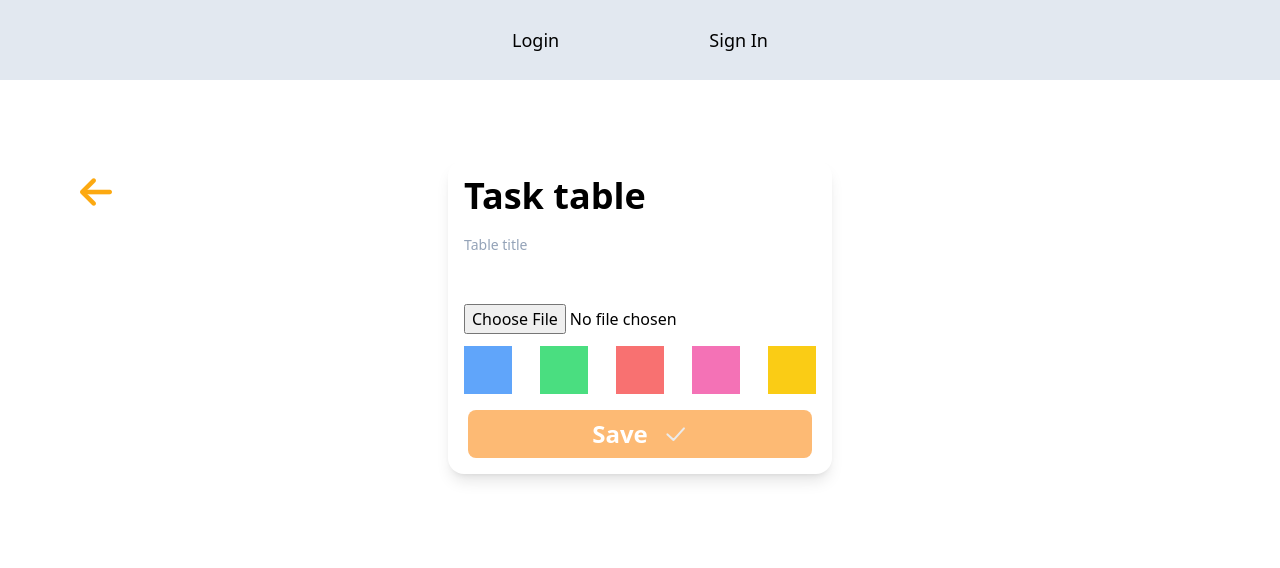
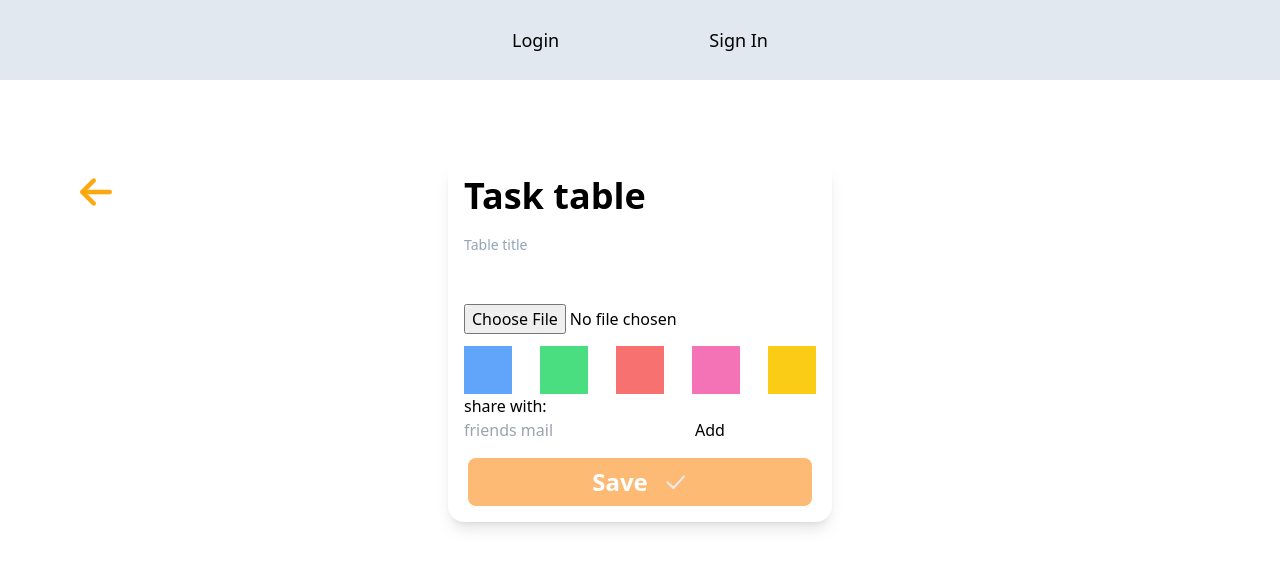
Before and after one commit to aguustin/pythonTasks, a Next.js app in the folder taskfront/: page /Tasktables/AddNewTable in a window 1280 px wide. Shown: the top 568 px of the page. Built offline with nearby package versions, Linux system fonts and the light colour scheme.

Commit message:
agregando la funcionalidad de compartir

```diff
--- a/taskfront/src/app/Tasktables/AddNewTable/page.jsx
+++ b/taskfront/src/app/Tasktables/AddNewTable/page.jsx
@@ -12,8 +12,10 @@ function AddNewTable() {
     const {session} = useContext(UserContext)
     const {saveTableContext} = useContext(TasksContext)
     const [tableTitle, setTableTitle] = useState()
+    const [friends, setFriends] = useState([])
+    const [a, setA] = useState('')
     const [image, setImage] = useState(null)
-    const [color, setColor] = useState()
+    const [color, setColor] = useState('#ffaeae')
 
     const saveTable = async (e) => {
         e.preventDefault()
@@ -22,12 +24,6 @@ function AddNewTable() {
         formData.append('userId', session[0].id)
         formData.append('title', tableTitle)
         formData.append('table_color', color)
-
-       /* if(color === ''){
-            setColor('#595959')
-            console.log(color)
-            formData.append('table_color', color)
-        }*/
 
         if(image !== null){
             formData.append('table_image', image)
@@ -42,7 +38,16 @@ function AddNewTable() {
         e.preventDefault()
         setColor(color)
     }
+console.log(friends)
+    const addFriend = (e) => {
+        e.preventDefault()
+        setFriends([...friends, a])
+    }
 
+    console.log(a)
+/**  user_code_sender_id = data.get('userSenderId')
+        table_code_id = data.get('tableId')
+        user_receives_mail = data.get('userReceivesMail') */
     return(
         <section className="flex items-center justify-center">
             <Link href="/Tasktables" className='ac absolute left-20'><img src={backImg.src} alt=""></img></Link>
@@ -63,6 +68,11 @@ function AddNewTable() {
                     <button onClick={(e) => handleColorChange(e, '#F472B6')} type="button" className="bg-pink-400 w-12 h-12 mt-3"></button>
                     <button onClick={(e) => handleColorChange(e, '#FACC15')} type="button" className="bg-yellow-400 w-12 h-12 mt-3"></button>
                 </div>
+                <div className="share-with">
+                    <h3>share with:</h3>
+                    <input className="text-black" type="text" placeholder="friends mail" onChange={(e) => setA(e.target.value)}></input>
+                    <button className="text-black" type="button" onClick={(e) => addFriend(e)}>Add</button>
+                </div>
                 <div className='save-table flex'>
                     <button className='bg-orange-300 text-white mx-1 mt-4 flex items-center rounded-lg justify-center font-semibold text-2xl w-full' type="submit">
                         <label className="m-2">Save</label>
```
Also changed, not shown: taskfront/api/taskRequest.js (line endings or trailing spaces).
